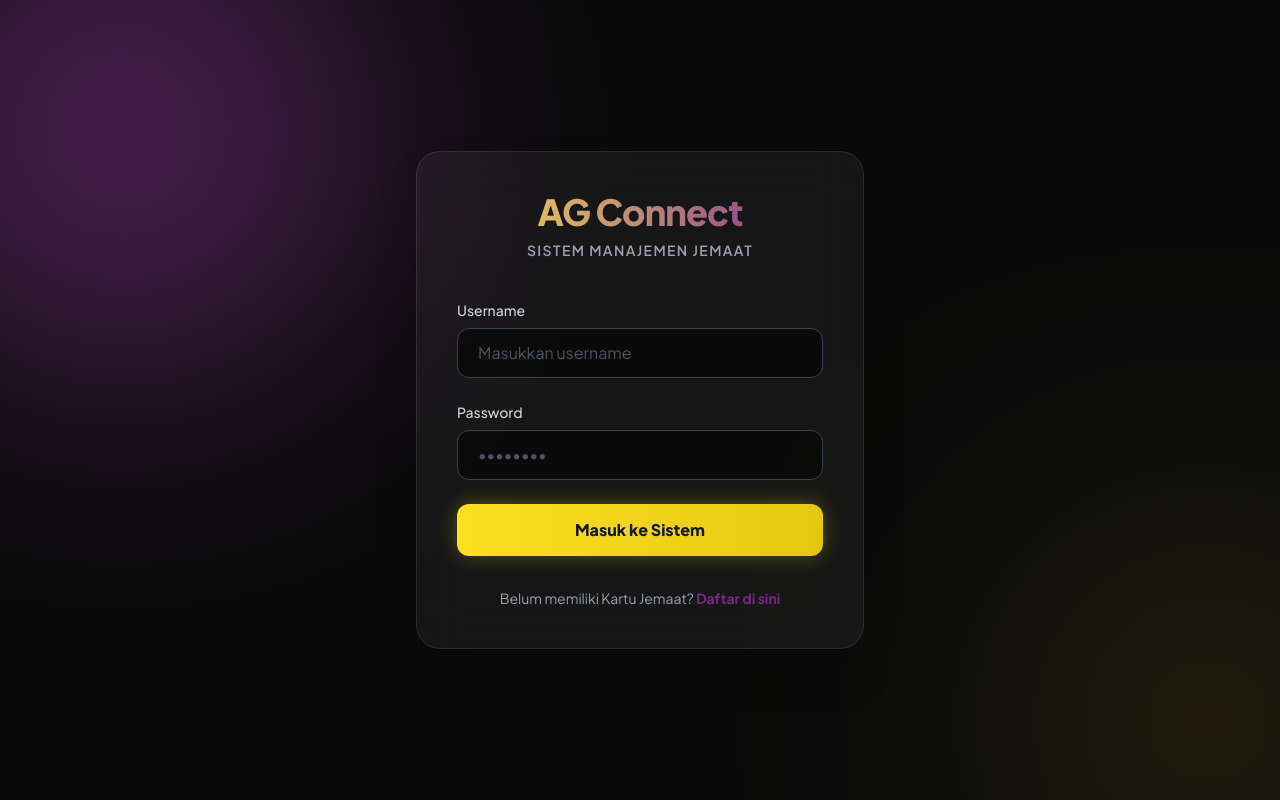
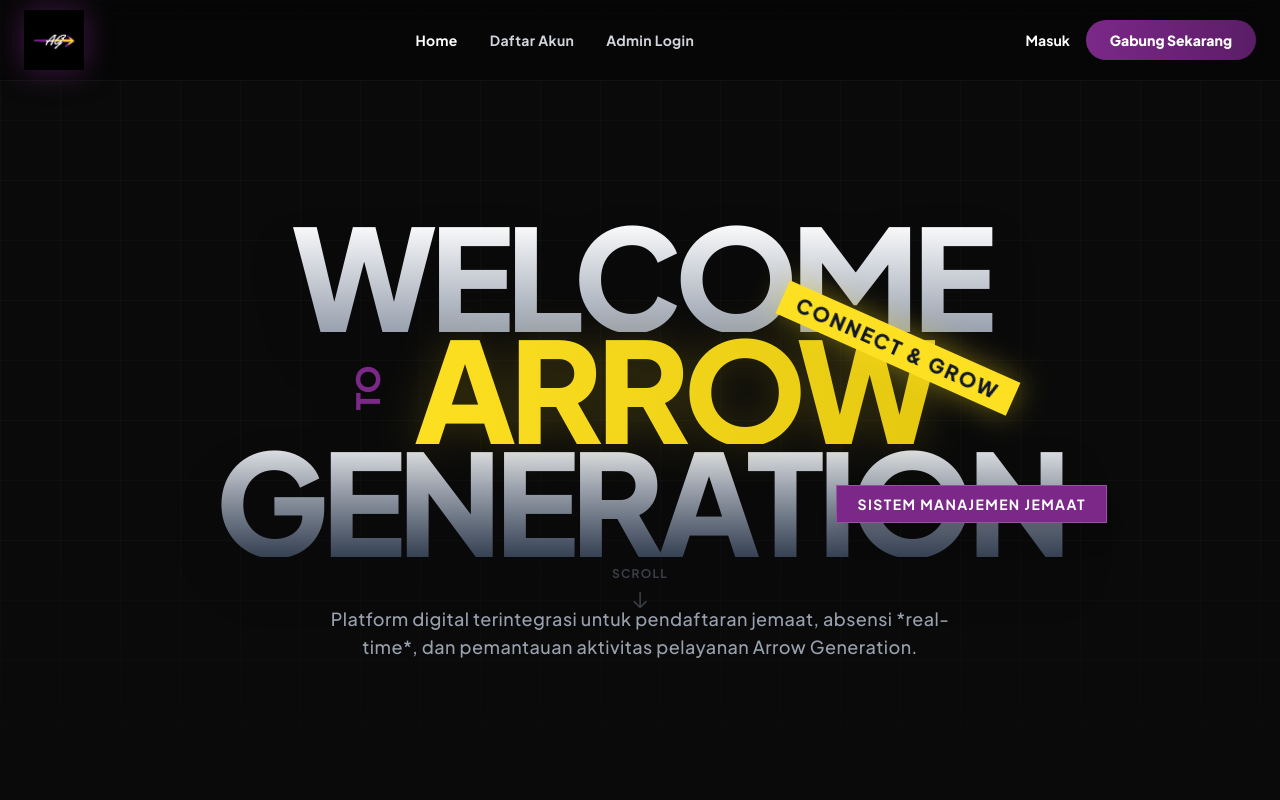
Before and after one commit to SamMorales11/ag-connect, a Vue app in the folder frontend/: page / in a window 1280 px wide. Built offline with nearby package versions, Linux system fonts and the light colour scheme.

Commit message:
update home screen

```diff
--- a/frontend/src/views/DashboardView.vue
+++ b/frontend/src/views/DashboardView.vue
@@ -26,7 +26,8 @@
       </div>
 
       <div v-else>
-        <div v-if="birthdays.length > 0" class="mb-8 p-5 bg-gradient-to-r from-pink-500/10 via-purple-500/10 to-ag-yellow/10 border border-pink-500/30 rounded-3xl backdrop-blur-xl flex items-center gap-5 shadow-[0_0_40px_rgba(236,72,153,0.15)] relative overflow-hidden group">
+
+        <div v-if="birthdays && birthdays.length > 0" class="mb-8 p-5 bg-gradient-to-r from-pink-500/10 via-purple-500/10 to-ag-yellow/10 border border-pink-500/30 rounded-3xl backdrop-blur-xl flex items-center gap-5 shadow-[0_0_40px_rgba(236,72,153,0.15)] relative overflow-hidden group">
           <div class="absolute inset-0 bg-[url('https://www.transparenttextures.com/patterns/stardust.png')] opacity-20"></div>
 
           <div class="w-12 h-12 bg-pink-500/20 rounded-full flex items-center justify-center text-2xl animate-bounce shadow-[0_0_20px_rgba(236,72,153,0.4)]">
@@ -95,15 +96,12 @@
             <h2 class="text-lg font-bold text-white mb-6">Tren 7 Hari Terakhir</h2>
 
             <div class="flex-1 flex items-end justify-between gap-2 h-48 mt-auto pb-2 border-b border-white/10 relative">
-
               <div v-for="bar in chartData" :key="bar.day" class="flex flex-col items-center w-full group">
                 <span class="text-[10px] text-gray-400 font-bold mb-2 opacity-0 group-hover:opacity-100 transition-opacity">{{ bar.count }}</span>
-
                 <div class="w-full max-w-[40px] bg-gradient-to-t from-ag-purple/20 to-ag-yellow rounded-t-sm transition-all duration-1000 ease-out relative overflow-hidden"
                      :style="`height: ${bar.heightPercentage}%`">
                      <div class="absolute inset-0 bg-white/20 transform translate-y-full group-hover:translate-y-0 transition-transform duration-300"></div>
                 </div>
-
                 <span class="text-[10px] text-gray-500 font-medium mt-3">{{ bar.day }}</span>
               </div>
 
@@ -175,9 +173,9 @@ import axios from 'axios'
 
 const router = useRouter()
 const attendances = ref([])
+const birthdays = ref([])
 const isLoading = ref(true)
 
-// Variabel untuk menyimpan Statistik Card
 const stats = ref({
   today: 0,
   total: 0,
@@ -185,11 +183,15 @@ const stats = ref({
   lastScanner: '-'
 })
 
-// Logika Pengambilan Data
 onMounted(async () => {
   try {
-    const response = await axios.get('http://127.0.0.1:8000/attendances')
-    attendances.value = response.data
+    const [absenRes, ultahRes] = await Promise.all([
+      axios.get('http://127.0.0.1:8000/attendances'),
+      axios.get('http://127.0.0.1:8000/birthdays')
+    ])
+
+    attendances.value = absenRes.data
+    birthdays.value = ultahRes.data
     calculateStats()
   } catch (error) {
     console.error("Gagal mengambil data", error)
@@ -198,41 +200,33 @@ onMounted(async () => {
   }
 })
 
-// Menghitung Angka untuk Kotak Statistik
 const calculateStats = () => {
   const data = attendances.value
-  if (data.length === 0) return
+  if (!data || data.length === 0) return
 
   stats.value.total = data.length
 
-  // Hitung data hari ini
   const todayDate = new Date().toLocaleDateString('id-ID')
   stats.value.today = data.filter(a => new Date(a.scan_time).toLocaleDateString('id-ID') === todayDate).length
 
-  // Data terakhir scan
-  const lastRecord = data[0] // Karena backend sudah merutkannya descending
-  stats.value.lastScanner = lastRecord.owner.fullname
-  stats.value.lastScanTime = new Date(lastRecord.scan_time).toLocaleTimeString('id-ID', { hour: '2-digit', minute: '2-digit', second: '2-digit' })
+  const lastRecord = data[0]
+  if (lastRecord) {
+    stats.value.lastScanner = lastRecord.owner.fullname
+    stats.value.lastScanTime = new Date(lastRecord.scan_time).toLocaleTimeString('id-ID', { hour: '2-digit', minute: '2-digit', second: '2-digit' })
+  }
 }
 
-// ============================================
-// LOGIKA PEMBUATAN GRAFIK BATANG (CSS CUSTOM)
-// ============================================
 const chartData = computed(() => {
-  if (attendances.value.length === 0) return []
+  if (!attendances.value || attendances.value.length === 0) return []
 
-  // 1. Kelompokkan data berdasarkan tanggal
   const groupedData = {}
   attendances.value.forEach(absen => {
-    // Ambil nama hari (Sen, Sel, Rab, dll)
     const dayName = new Date(absen.scan_time).toLocaleDateString('id-ID', { weekday: 'short' })
     groupedData[dayName] = (groupedData[dayName] || 0) + 1
   })
 
-  // 2. Cari angka tertinggi untuk menghitung persentase tinggi grafik (Max 100%)
   const maxCount = Math.max(...Object.values(groupedData), 1)
 
-  // 3. Ubah objek menjadi array agar bisa di-loop di HTML
   const finalChart = Object.keys(groupedData).map(day => {
     return {
       day: day,
@@ -241,11 +235,9 @@ const chartData = computed(() => {
     }
   })
 
-  // Membatasi hanya 7 hari terakhir (atau sesuai ketersediaan data)
   return finalChart.slice(0, 7).reverse()
 })
 
-// Fungsi merapikan format jam/tanggal di tabel
 const formatTime = (isoString) => {
   const date = new Date(isoString)
   return date.toLocaleString('id-ID', {
--- /dev/null
+++ b/frontend/src/views/HomeView.vue
@@ -0,0 +1,83 @@
+<template>
+  <div class="min-h-screen bg-[#0A0A0A] font-sans overflow-hidden selection:bg-ag-purple selection:text-white">
+
+    <header class="fixed top-0 w-full z-50 bg-black/40 backdrop-blur-md border-b border-white/5 transition-all duration-300">
+      <div class="max-w-7xl mx-auto px-6 h-20 flex items-center justify-between">
+        <div class="flex items-center gap-3">
+          <img src="/src/assets/LOGO AG .png" alt="AG Logo" class="h-15 object-contain drop-shadow-[0_0_15px_rgba(124,40,137,0.5)]" />
+        </div>
+
+        <nav class="hidden md:flex items-center gap-8 text-sm font-bold text-gray-300 tracking-wide">
+          <button @click="$router.push('/')" class="text-white">Home</button>
+          <button @click="$router.push('/register')" class="hover:text-ag-yellow transition-colors">Daftar Akun</button>
+          <button @click="$router.push('/login')" class="hover:text-ag-purple transition-colors">Admin Login</button>
+        </nav>
+
+        <div class="flex items-center gap-4">
+          <button @click="$router.push('/login')" class="hidden md:block text-sm font-bold text-white hover:text-ag-yellow transition">Masuk</button>
+          <button @click="$router.push('/register')" class="text-sm font-extrabold bg-gradient-to-r from-ag-purple to-[#5b1d66] text-white px-6 py-2.5 rounded-full hover:shadow-[0_0_20px_rgba(124,40,137,0.5)] transform hover:scale-105 transition-all">
+            Gabung Sekarang
+          </button>
+        </div>
+      </div>
+    </header>
+
+    <main class="relative min-h-screen flex items-center justify-center pt-20">
+
+      <div class="absolute inset-0 opacity-20"
+           style="background-image: linear-gradient(rgba(255,255,255,0.1) 1px, transparent 1px), linear-gradient(90deg, rgba(255,255,255,0.1) 1px, transparent 1px); background-size: 60px 60px;">
+      </div>
+
+      <div class="absolute bottom-0 w-full h-64 bg-gradient-to-t from-[#0A0A0A] to-transparent z-10"></div>
+
+      <div class="relative z-20 w-full max-w-7xl mx-auto px-4 md:px-6 flex flex-col items-center justify-center text-center">
+
+        <div class="absolute top-1/4 right-[10%] md:right-[20%] transform rotate-12 animate-float hidden md:block z-30">
+          <div class="bg-ag-yellow text-gray-900 font-black text-xl px-4 py-1 tracking-widest uppercase shadow-[0_0_30px_rgba(253,224,33,0.4)]">
+            Connect & Grow
+          </div>
+        </div>
+
+        <div class="relative inline-block">
+          <h1 class="text-[15vw] md:text-[11vw] font-black uppercase leading-[0.8] tracking-tighter text-white drop-shadow-2xl">
+            <span class="block text-transparent bg-clip-text bg-gradient-to-b from-white to-gray-400 transform hover:scale-105 transition duration-500">Welcome</span>
+
+            <span class="block relative flex justify-center items-center">
+              <span class="text-[4vw] md:text-[2.5vw] text-ag-purple transform -rotate-90 origin-center mr-2 md:mr-6 tracking-normal">TO</span>
+              <span class="text-transparent bg-clip-text bg-gradient-to-r from-ag-yellow to-[#e5c910] drop-shadow-[0_0_20px_rgba(253,224,33,0.2)]">Arrow</span>
+            </span>
+
+            <span class="block text-transparent bg-clip-text bg-gradient-to-b from-gray-200 to-gray-700">Generation</span>
+          </h1>
+
+          <div class="absolute bottom-[10%] right-0 md:right-[-5%] bg-ag-purple text-white px-3 py-1.5 md:px-5 md:py-2 text-xs md:text-sm font-bold tracking-widest uppercase z-30 shadow-xl border border-white/20 backdrop-blur-sm">
+            Sistem Manajemen Jemaat
+          </div>
+        </div>
+
+        <p class="mt-12 text-gray-400 md:text-lg max-w-2xl font-medium tracking-wide z-20">
+          Platform digital terintegrasi untuk pendaftaran jemaat, absensi *real-time*, dan pemantauan aktivitas pelayanan Arrow Generation.
+        </p>
+
+        <div class="absolute bottom-10 left-1/2 transform -translate-x-1/2 flex flex-col items-center gap-2 animate-bounce z-20 opacity-50">
+          <span class="text-xs font-bold tracking-widest uppercase text-gray-500">Scroll</span>
+          <svg class="w-5 h-5 text-gray-500" fill="none" stroke="currentColor" viewBox="0 0 24 24"><path stroke-linecap="round" stroke-linejoin="round" stroke-width="2" d="M19 14l-7 7m0 0l-7-7m7 7V3"></path></svg>
+        </div>
+
+      </div>
+    </main>
+
+  </div>
+</template>
+
+<style scoped>
+.animate-float {
+  animation: float 6s ease-in-out infinite;
+}
+
+@keyframes float {
+  0% { transform: translateY(0px) rotate(12deg); }
+  50% { transform: translateY(-20px) rotate(15deg); }
+  100% { transform: translateY(0px) rotate(12deg); }
+}
+</style>
--- a/frontend/src/views/RegisterView.vue
+++ b/frontend/src/views/RegisterView.vue
@@ -71,7 +71,7 @@
         </form>
 
         <p class="mt-8 text-center text-sm text-gray-400">
-          Admin? <button @click="$router.push('/')" class="text-ag-yellow font-bold hover:underline">Masuk ke Dashboard</button>
+          Admin? <button @click="$router.push('/login')" class="text-ag-yellow font-bold hover:underline">Masuk ke Dashboard</button>
         </p>
       </div>
 
@@ -96,7 +96,7 @@
           </div>
         </div>
 
-        <button @click="$router.push('/')" class="w-full bg-white/10 hover:bg-white/20 border border-white/20 text-white font-bold py-3.5 px-4 rounded-xl transition-all duration-300">
+        <button @click="$router.push('/login')" class="w-full bg-white/10 hover:bg-white/20 border border-white/20 text-white font-bold py-3.5 px-4 rounded-xl transition-all duration-300">
           Selesai & Tutup
         </button>
       </div>
```
Also changed, not shown: frontend/src/router/index.js (+3 -4 lines), frontend/src/assets/LOGO AG .png (added).
